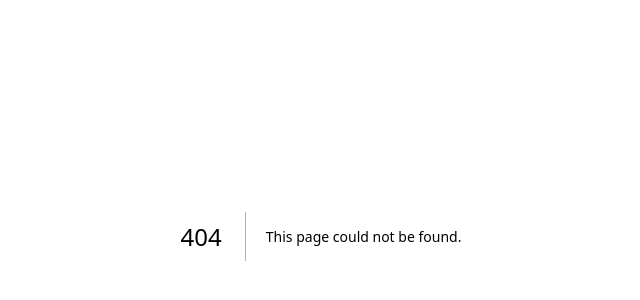
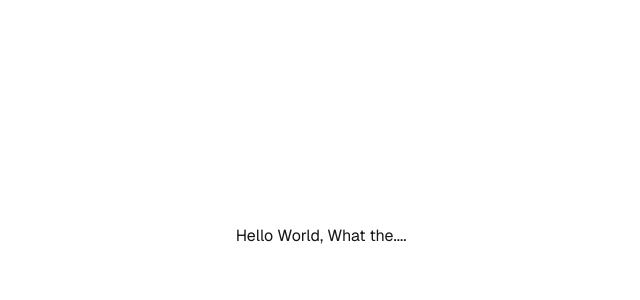
Before and after one commit to CrusaderJohnny/marketfresh, a Next.js app: page /map in a window 1280 px wide. Before the commit this address had no page. Shown: the part 164-464 px from the top of the page, without its empty margins (319-959 px from the left). Built offline with nearby package versions, Linux system fonts and the light colour scheme.

Commit message:
init commit

```diff
--- /dev/null
+++ b/app/map/page.js
@@ -0,0 +1,13 @@
+import Image from "next/image";
+
+export default function Home() {
+  return (
+    <div className="grid grid-rows-[20px_1fr_20px] items-center justify-items-center min-h-screen p-8 pb-20 gap-16 sm:p-20 font-[family-name:var(--font-geist-sans)]">
+      <main className="flex flex-col gap-[32px] row-start-2 items-center sm:items-start">
+        <p>Hello World, What the....</p>
+      </main>
+      <footer className="row-start-3 flex gap-[24px] flex-wrap items-center justify-center">
+      </footer>
+    </div>
+  );
+}
```
